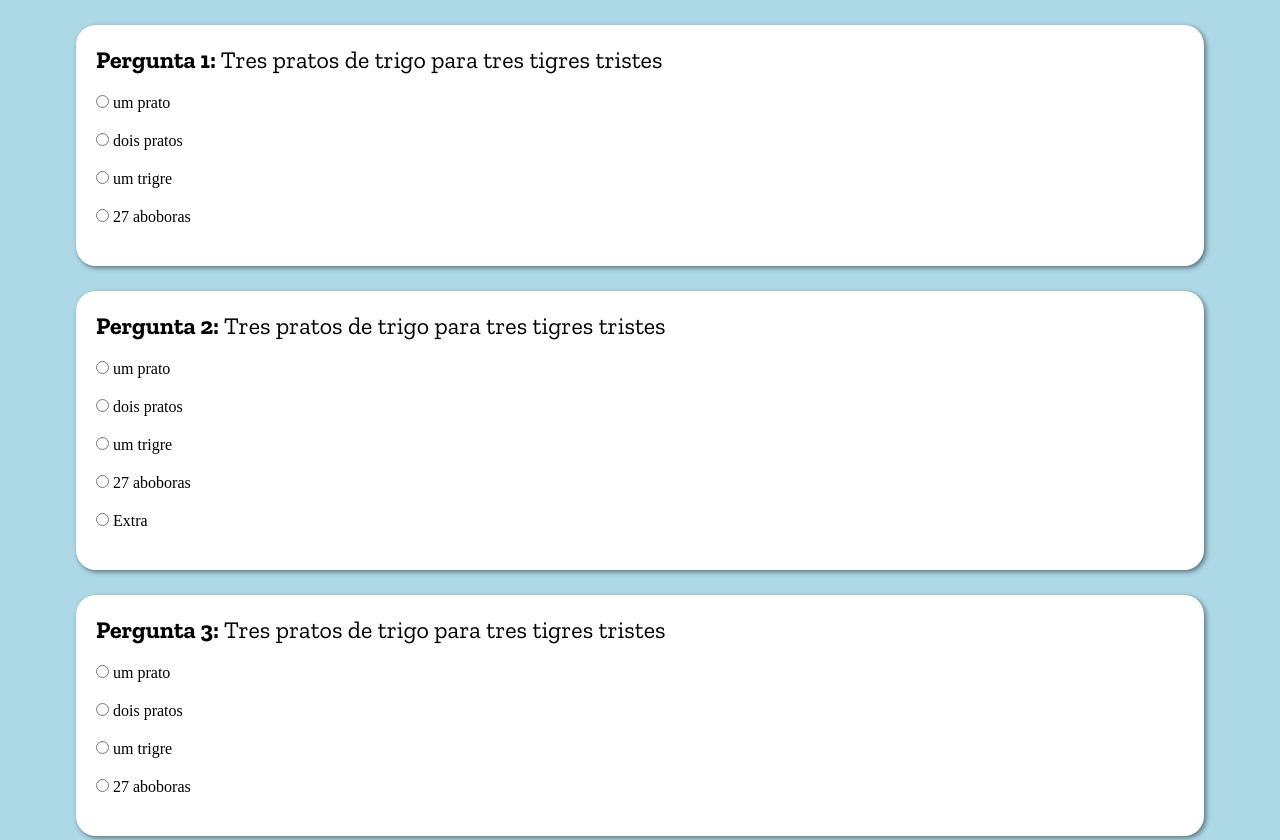
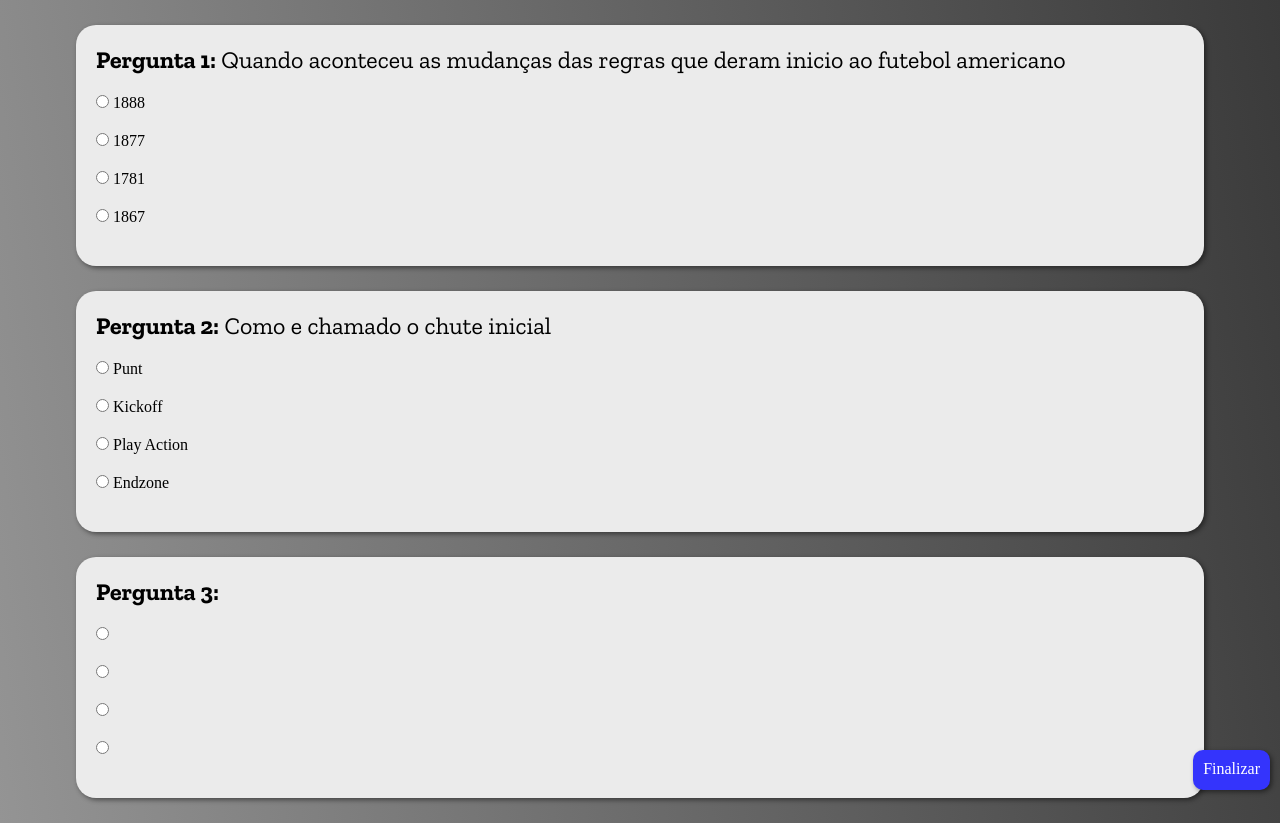
Before and after one commit to Lucas-Winicius/Quiz, a plain HTML site: page index.html in a window 1280 px wide. Shown: the top 840 px of the page. Drawn offline with nearby package versions, Linux system fonts and the light colour scheme.

Commit message:
Perguntas adicionadas

```diff
--- a/scripts/index.js
+++ b/scripts/index.js
@@ -1,6 +1,6 @@
 const body = document.querySelector('#questionsSpace')
 import { questions } from '../sources/questions.js';
-const questionsList = questions();
+const questionsList = questions(2);
 
 questionsList.forEach((array, index) => {
 
@@ -25,7 +25,7 @@ const checkAnswers = (a) => {
     const answersList = new Array()
 
     for(let c = 0; c < questionsList.length; c++) {
-        const answer = document.querySelector(`input[name="question${c}"]:checked`)?.value
+        const answer = document.querySelector(`input[name="question${c}"]:checked`)
         if(answer) answersList.push(answer)
     }
 
@@ -37,10 +37,15 @@ const checkAnswers = (a) => {
 
     const punctuation = { maxScore: questionsList.length, score: 0 }
     answersList.forEach((value, index) => {
-        if(value == questionsList[index].correctAnswer) punctuation.score += 1
+        console.log(value)
+        if(value.value == questionsList[index].correctAnswer) {
+            punctuation.score += 1
+            document.querySelector(`#questionNumber${index}`).style.backgroundColor = "#00a000cf"
+        }
+        else document.querySelector(`#questionNumber${index}`).style.backgroundColor = "#ff0000af"
     })
 
-    document.querySelector('body').innerHTML = `<div id="score"><p>${punctuation.score}/${punctuation.maxScore}</p></div>`
+    document.querySelector('#button').style.display = 'none'
 
 }
 addEventListener('click', (a) => checkAnswers(a))
--- a/sources/questions.js
+++ b/sources/questions.js
@@ -1,21 +1,49 @@
-export function questions() {
+export function questions(numberOfQuestions) {
+    const randint = (min, max) => Math.floor(Math.random() * (max - min + 1) + min)
+    const randomQuestions = new Array()
     const questions = [
         {
-            question: 'Tres pratos de trigo para tres tigres tristes',
-            answers: ['um prato', 'dois pratos', 'um trigre', '27 aboboras'],
+            question: 'Quantas posições possui o futebol americano?',
+            answers: ['16', '11', '15', '18'],
+            correctAnswer: 0
+        },
+        {
+            question: 'Quantas jardas de comprimento possui um campo de futebol americano?',
+            answers: ['53.5 Jardas', '120 Jardas', '112 Jardas', '125 Jardas'],
+            correctAnswer: 1
+        },
+        {
+            question: 'Quando aconteceu as mudanças das regras que deram inicio ao futebol americano',
+            answers: ['1888', '1877', '1781', '1867'],
             correctAnswer: 3
         },
         {
-            question: 'Tres pratos de trigo para tres tigres tristes',
-            answers: ['um prato', 'dois pratos', 'um trigre', '27 aboboras', 'Extra'],
-            correctAnswer: 4
+            question: 'Como e chamado o  chute inicial',
+            answers: ['Punt', 'Kickoff', 'Play Action', 'Endzone'],
+            correctAnswer: 1
         },
         {
-            question: 'Tres pratos de trigo para tres tigres tristes',
-            answers: ['um prato', 'dois pratos', 'um trigre', '27 aboboras'],
-            correctAnswer: 3
-        }
+            question: 'Qual a principal pontuação do futebol americano',
+            answers: ['Gol', 'Touchdown', 'Endzone', 'Field Goal'],
+            correctAnswer: 1
+        },
+        {
+            question: '',
+            answers: ['', '', '', ''],
+            correctAnswer: -1
+        },
+        {
+            question: '',
+            answers: ['', '', '', ''],
+            correctAnswer: -1
+        },
     ]
 
-    return questions
+
+    while (randomQuestions.length <= numberOfQuestions) {
+        const index = randint(0, questions.length - 1)
+        if(!randomQuestions.includes(questions[index])) randomQuestions.push(questions[index])
+    }
+
+    return randomQuestions
 }
--- a/styles/style.css
+++ b/styles/style.css
@@ -11,6 +11,20 @@
     --C_marromClaro: #DAD1B3;
 }
 
+::-webkit-scrollbar {
+    width: 5px;
+}
+
+::-webkit-scrollbar-track {
+    background-color: darkgray;
+}
+
+::-webkit-scrollbar-thumb {
+    background-color: darkgrey;
+    border-radius: 20px;
+    box-shadow: inset 2px 2px 4px #0000008a;;
+}
+
 * {
     margin: 0;
     padding: 0;
@@ -18,7 +32,7 @@
 }
 
 body {
-    background-color: var(--C_azulClaro);
+    background-image: linear-gradient(80deg, rgb(148, 148, 148), rgb(58, 58, 58));
 }
 
 h2 {
@@ -26,14 +40,19 @@ h2 {
     font-weight: 400;
 }
 
+div.questionsSpace {
+    margin-bottom: 25px;
+}
+
 div.question {
-    background-color: white;
+    background-color: rgb(235, 235, 235);
     border-radius: 20px;
     box-shadow: 2px 2px 5px #00000078;
     width: 85vw;
     padding: 20px;
     margin: auto;
     margin-top: 25px;
+    margin-bottom: 25px;
 }
 
 div.radioButton {
@@ -41,11 +60,13 @@ div.radioButton {
 }
 
 div#button {
+    position: fixed;
+    bottom: 10px;
+    right: 10px;
     background-color: rgb(52, 52, 252);
     height: 20px;
     width: max-content;
     padding: 10px;
-    margin: 40px 0px 40px calc(100vw - 150px);
     border-radius: 10px;
     color: white;
     box-shadow: 2px 2px 5px #00000078;
@@ -54,6 +75,10 @@ div#button {
 
 div#button:hover {
     background-color: rgb(30, 30, 145);
+}
+
+a {
+    background-color: #00a000cf;
 }
 
 div#score {
```
Also changed, not shown: sources/images.jpg (added).
